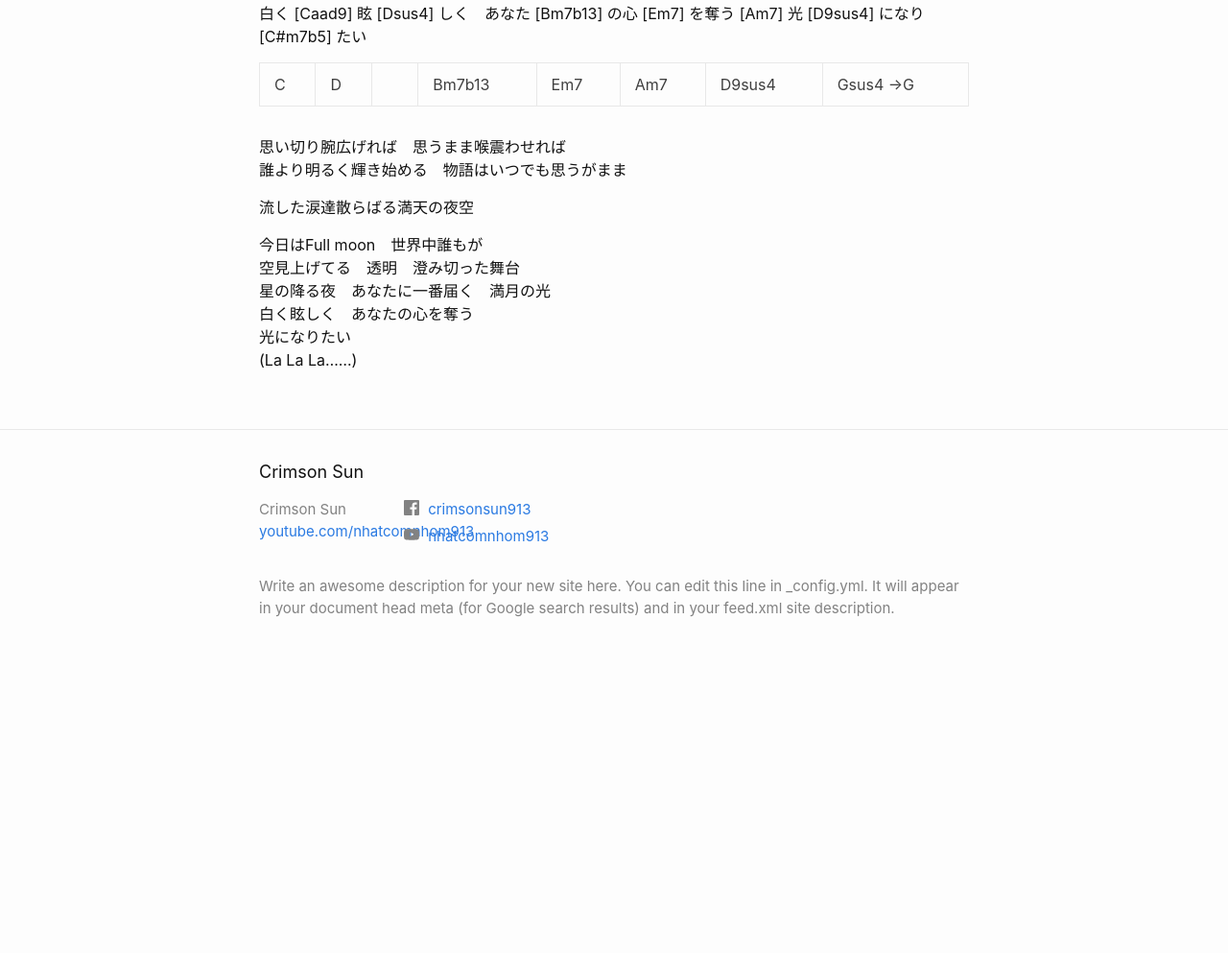
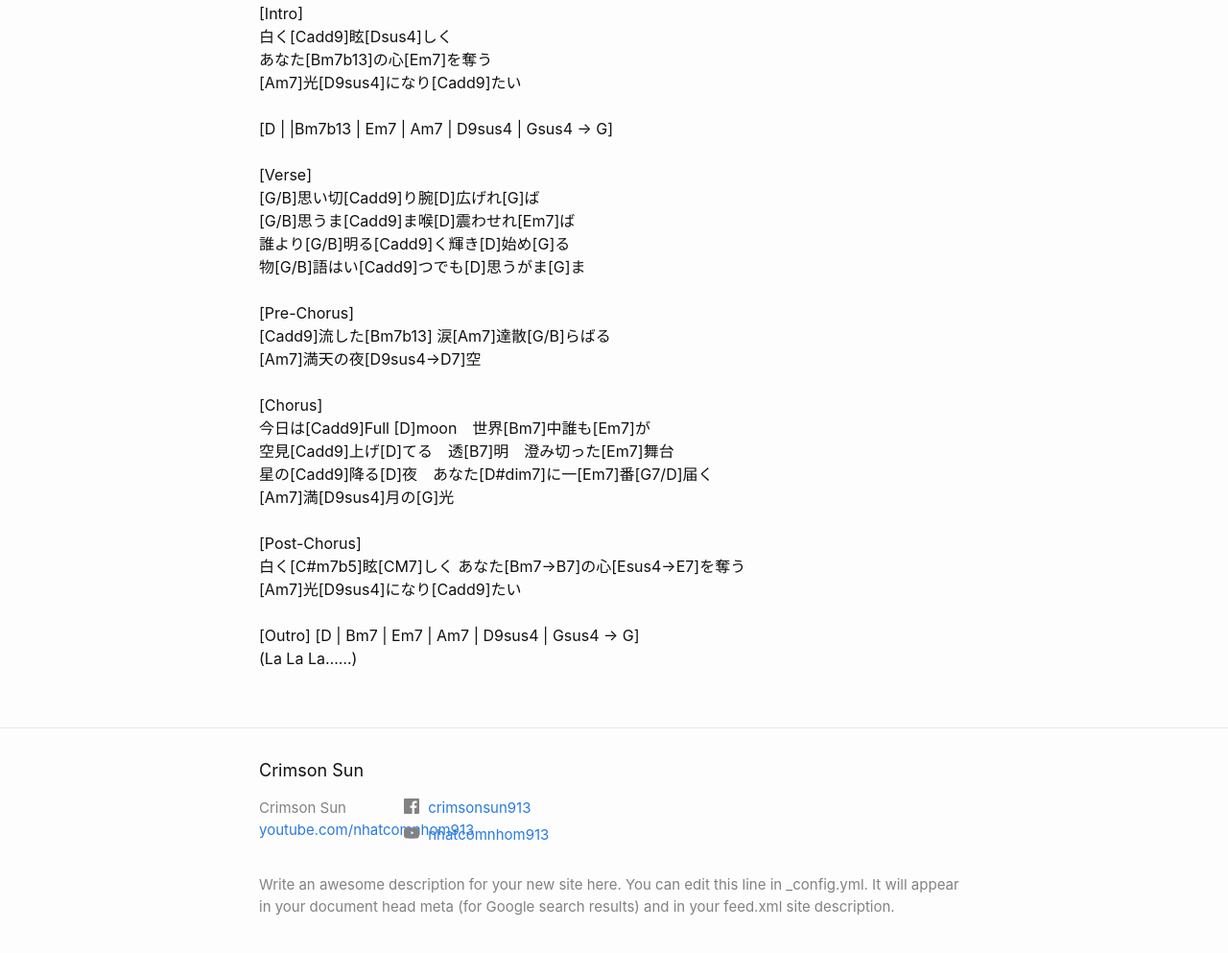
Before and after one commit to CrimsonSunTonic/CrimsonSunTonic.github.io, a Jekyll site: the page built from _posts/2024-03-16-ArimaKana-Full-Moon...!.markdown, in a window 1280 px wide, cut to the strip 663-1679 px from the top of the page. Shown: the top 993 px of the strip at 96% size. Built offline with Jekyll 4.4.1, drawn with Linux system fonts in a browser that asks for light colours; before the commit the page ends 1368 px from its top, so only the background shows below that.

Commit message:
add full moon chord

```diff
--- a/_posts/2024-03-16-ArimaKana-Full-Moon...!.markdown
+++ b/_posts/2024-03-16-ArimaKana-Full-Moon...!.markdown
@@ -13,20 +13,35 @@ categories: jekyll update
   allowfullscreen
 >
 </iframe>
+<div class>
+[Intro]<br>
+白く[Cadd9]眩[Dsus4]しく <br>
+あなた[Bm7b13]の心[Em7]を奪う <br>
+[Am7]光[D9sus4]になり[Cadd9]たい <br><br>
 
-白く [Caad9] 眩 [Dsus4] しく　あなた [Bm7b13] の心 [Em7] を奪う
-[Am7] 光 [D9sus4] になり [C#m7b5] たい
+[D | |Bm7b13 | Em7 | Am7 | D9sus4 | Gsus4 → G] <br><br>
 
-C | D | |Bm7b13 | Em7 | Am7 | D9sus4 | Gsus4 ->G
+[Verse]<br>
+[G/B]思い切[Cadd9]り腕[D]広げれ[G]ば <br>
+[G/B]思うま[Cadd9]ま喉[D]震わせれ[Em7]ば <br>
+誰より[G/B]明る[Cadd9]く輝き[D]始め[G]る <br>
+物[G/B]語はい[Cadd9]つでも[D]思うがま[G]ま <br><br>
 
-思い切り腕広げれば　思うまま喉震わせれば<br>
-誰より明るく輝き始める　物語はいつでも思うがまま
+[Pre-Chorus]<br>
+[Cadd9]流した[Bm7b13] 涙[Am7]達散[G/B]らばる <br>
+[Am7]満天の夜[D9sus4→D7]空 <br><br>
 
-流した涙達散らばる満天の夜空
+[Chorus]<br>
+今日は[Cadd9]Full [D]moon　世界[Bm7]中誰も[Em7]が <br>
+空見[Cadd9]上げ[D]てる　透[B7]明　澄み切った[Em7]舞台 <br>
+星の[Cadd9]降る[D]夜　あなた[D#dim7]に一[Em7]番[G7/D]届く <br>
+[Am7]満[D9sus4]月の[G]光<br><br>
 
-今日はFull moon　世界中誰もが<br>
-空見上げてる　透明　澄み切った舞台<br>
-星の降る夜　あなたに一番届く　満月の光<br>
-白く眩しく　あなたの心を奪う<br>
-光になりたい<br>
-(La La La……) <br>
+[Post-Chorus]<br>
+白く[C#m7b5]眩[CM7]しく あなた[Bm7→B7]の心[Esus4→E7]を奪う <br>
+[Am7]光[D9sus4]になり[Cadd9]たい<br><br>
+
+[Outro]
+[D | Bm7 | Em7 | Am7 | D9sus4 | Gsus4 → G] <br>
+(La La La……)<br>
+</div>
--- a/assets/style.css
+++ b/assets/style.css
@@ -1,20 +1,20 @@
 .logo_img {
-    width: 400px;
-    max-height: 100px;
+    width: 250px;
+    max-height: 50px;
     margin-top: 10px;
     margin-bottom: 10px;
     border-radius: 20px;
 }
 
 .logo_text {
-    font-size: 72px;
+    font-size: 40px;
     font-weight: 500;
-    background: -webkit-linear-gradient(#EDD1EC,crimson,cyan,#945D87);
+    background: -webkit-linear-gradient(#EDD1EC, crimson, cyan, #945D87);
     -webkit-background-clip: text;
     -webkit-text-fill-color: transparent;
     font-family: 'Lucida Sans', 'Lucida Sans Regular';
-    font-size: 2em;
+    font-size: 1.2em;
     letter-spacing: 1px;
-    margin-left: 20px;
+    margin-left: 10px;
     margin-top: 10px;
 }
```
